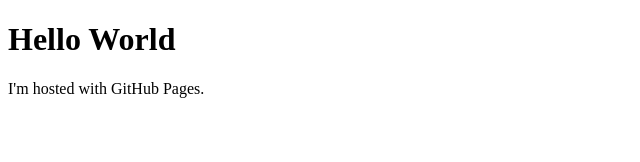
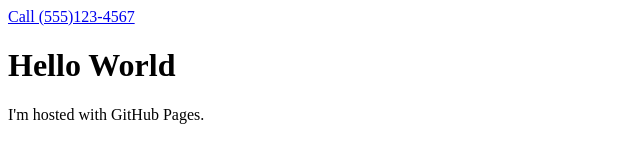
Before and after one commit to iRoyalGriff/iRoyalGriff.github.io, a plain HTML site: page index.html in a window 1280 px wide. Shown: the whole page, without its empty margins (0-640 px from the left). Drawn offline with Linux system fonts and the light colour scheme.

Commit message:
Update index.html

```diff
--- a/index.html
+++ b/index.html
@@ -1,6 +1,7 @@
 <!DOCTYPE html>
 <html>
 <body>
+<a href="tel:5551234567">Call (555)123-4567</a>
 <h1>Hello World</h1>
 <p>I'm hosted with GitHub Pages.</p>
 </body>
```
